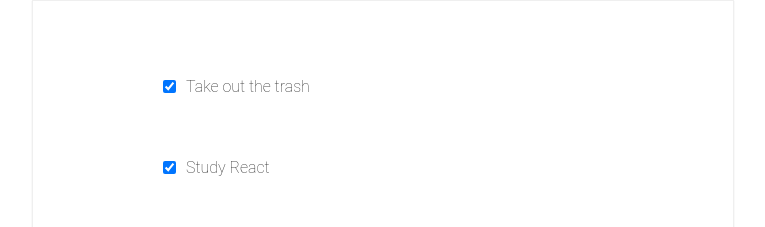
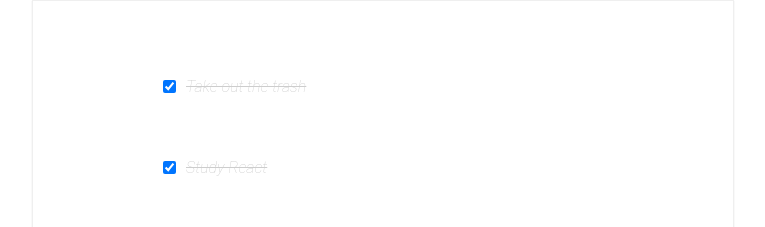
Before and after one commit to Luijom98/ReactJS_Course, a React (Create React App) app: page / in a window 1280 px wide. Shown: the top 227 px of the page, without its empty margins (257-1022 px from the left). Built offline with nearby package versions, Linux system fonts and the light colour scheme.

Commit message:
Completed Todos App

```diff
--- a/components/TodoItem.js
+++ b/components/TodoItem.js
@@ -1,4 +1,9 @@
 function TodoItem(props) {
+  const completedTodo = {
+    fontStyle: "italic",
+    color: "#cdcdcd",
+    textDecoration: "line-through"
+  };
   return (
     <div className="todo-item">
       <input
@@ -6,7 +11,9 @@ function TodoItem(props) {
         checked={props.item.completed}
         onChange={() => props.handleChange(props.item.id)}
       />
-      <p>{props.item.text}</p>
+      <p style={props.item.completed ? completedTodo : null}>
+        {props.item.text}
+      </p>
     </div>
   );
 }
--- a/src/index.js
+++ b/src/index.js
@@ -1,6 +1,7 @@
 import React from "react";
 import ReactDOM from "react-dom";
 import App from "./App";
+
 // import PropsPractice from "./propsPractice";
 import "./styles.css";
 
```
Also changed, not shown: src/State.js (added, +30 -0 lines).
